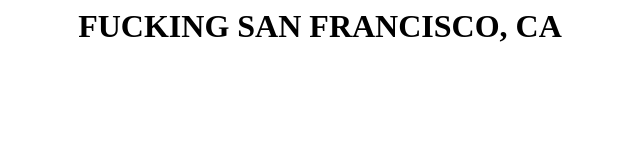
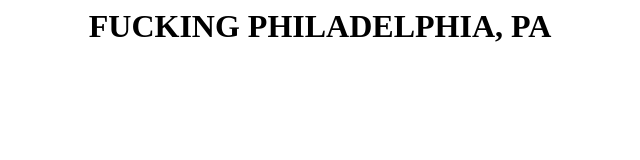
Before and after one commit to LewisJEllis/lewisjellis.github.io, a plain HTML site: page whereintheworldishe/index.html in a window 1280 px wide. Shown: the whole page, without its empty margins (320-960 px from the left). Drawn offline with Linux system fonts and the light colour scheme.

Commit message:
updated location

```diff
--- a/whereintheworldishe/index.html
+++ b/whereintheworldishe/index.html
@@ -1 +1 @@
-<center><h1>FUCKING SAN FRANCISCO, CA</h1></center>
+<center><h1>FUCKING PHILADELPHIA, PA</h1></center>
```
